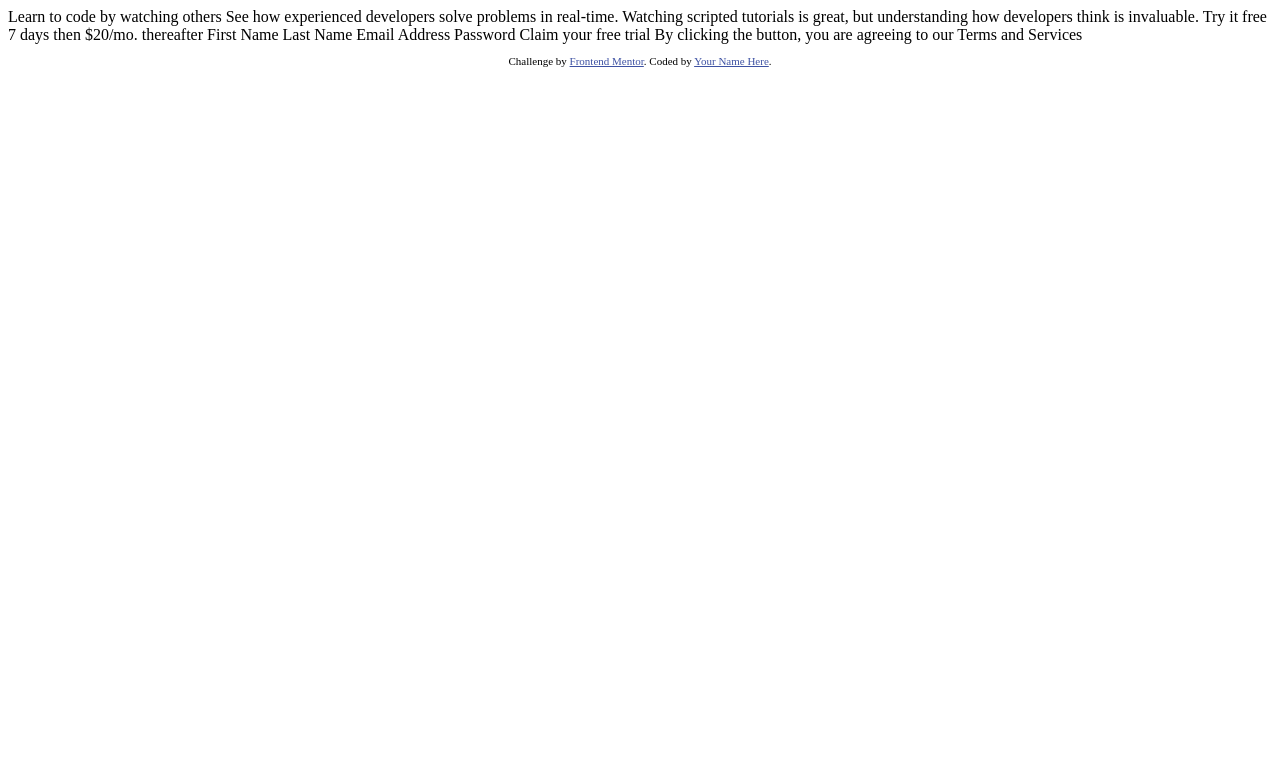
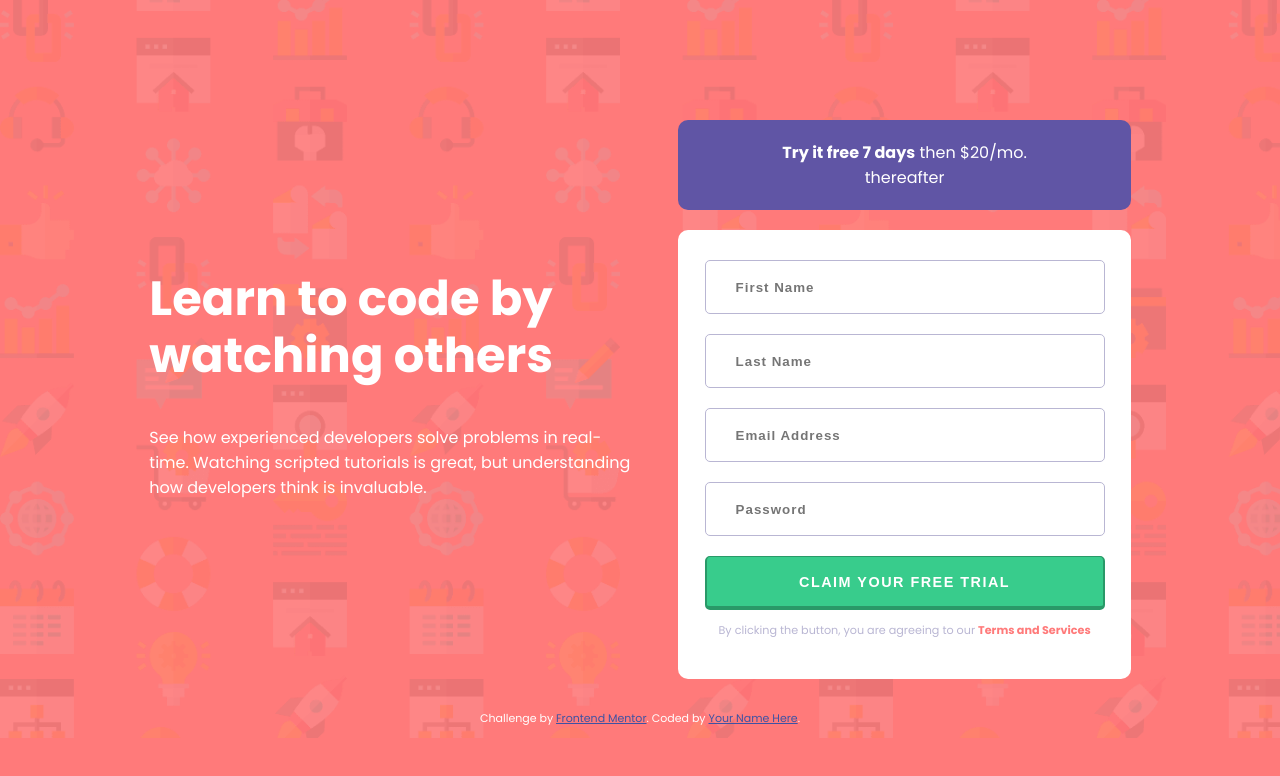
Before and after one commit to TiredQuan/intro-component-with-signup-form-master, a plain HTML site: page index.html in a window 1280 px wide. Drawn offline with Linux system fonts and the light colour scheme.

Commit message:
Finished

```diff
--- /dev/null
+++ b/dist/css/main.css
@@ -0,0 +1,232 @@
+*, *::before, *::after {
+  -webkit-box-sizing: border-box;
+          box-sizing: border-box;
+}
+
+body {
+  margin: 0;
+  font-family: 'Poppins', sans-serif;
+  color: white;
+  background: url(../../images/bg-intro-mobile.png);
+  background-color: #ff7a7a;
+  background-repeat: no-repeat;
+  background-size: cover;
+}
+
+@media screen and (min-width: 900px) {
+  body {
+    background: url(../../images/bg-intro-desktop.png);
+    background-color: #ff7a7a;
+    background-repeat: no-repeat;
+    background-size: cover;
+  }
+}
+
+@media screen and (min-width: 900px) {
+  #container {
+    margin: 120px 0 0 11.667vw;
+    display: -ms-grid;
+    display: grid;
+    -ms-grid-columns: 45% 55%;
+        grid-template-columns: 45% 55%;
+    -ms-grid-rows: 1fr;
+        grid-template-rows: 1fr;
+        grid-template-areas: "intro right";
+  }
+}
+
+#intro {
+  margin: 100px 8vw 60px 8vw;
+  text-align: center;
+}
+
+@media screen and (min-width: 900px) {
+  #intro {
+    text-align: left;
+    grid-area: "intro";
+    margin: 110px 20px 60px 0;
+  }
+}
+
+@media screen and (min-width: 900px) {
+  #right {
+    grid-area: "right";
+    margin-right: 10.069vw;
+  }
+}
+
+#offer {
+  background-color: #6055a5;
+  margin: 0 5.333vw;
+  font-size: 0.66667rem;
+  text-align: center;
+  padding: 20px;
+  border-radius: 10px;
+}
+
+@media screen and (min-width: 900px) {
+  #offer {
+    margin: 0 20px;
+  }
+}
+
+#offer h2 {
+  margin: 0 13.333vw;
+  font-weight: 400;
+}
+
+#offer h2 span {
+  font-weight: 700;
+}
+
+#form {
+  background-color: white;
+  margin: 20px 5.333vw;
+  display: -webkit-box;
+  display: -ms-flexbox;
+  display: flex;
+  -webkit-box-orient: vertical;
+  -webkit-box-direction: normal;
+      -ms-flex-direction: column;
+          flex-direction: column;
+  -webkit-box-align: center;
+      -ms-flex-align: center;
+          align-items: center;
+  -webkit-box-pack: center;
+      -ms-flex-pack: center;
+          justify-content: center;
+  padding-top: 20px;
+  border-radius: 10px;
+}
+
+@media screen and (min-width: 900px) {
+  #form {
+    margin: 20px 20px;
+  }
+}
+
+#form p {
+  color: #b9b6d3;
+  font-size: 0.7rem;
+  text-align: center;
+  margin: 16px 13.333vw;
+}
+
+#form p a {
+  color: #ff7a7a;
+  font-weight: 700;
+  text-decoration: none;
+}
+
+.same {
+  width: 74.133vw;
+  height: 54px;
+  margin: 10px 0;
+  border-radius: 5px;
+  font-weight: 700;
+}
+
+@media screen and (min-width: 900px) {
+  .same {
+    width: 31.250vw;
+  }
+}
+
+.input {
+  letter-spacing: 1px;
+  padding-left: 20px;
+  display: block;
+  border: 1px solid #b9b6d3;
+}
+
+@media screen and (min-width: 900px) {
+  .input {
+    padding-left: 30px;
+  }
+}
+
+.input:focus {
+  border: 2px solid black;
+  outline: none;
+}
+
+.cta {
+  background-color: #38cc8c;
+  color: white;
+  text-transform: uppercase;
+  letter-spacing: 1.5px;
+  font-size: 0.9rem;
+  border-top: 1px solid #299968;
+  border-right: 2px solid #299968;
+  border-left: 2px solid #299968;
+  border-bottom: 4px solid #299968;
+}
+
+.cta:hover {
+  background-color: #41eca2;
+}
+
+.cta:active {
+  border: none;
+}
+
+.form-control {
+  position: relative;
+}
+
+.form-control i {
+  color: black;
+  position: absolute;
+  font-size: 1.5rem;
+  top: 25px;
+  right: 15px;
+  visibility: hidden;
+}
+
+.form-control small {
+  width: 97%;
+  display: inline-block;
+  color: black;
+  bottom: -10px;
+  left: 0;
+  text-align: right;
+  font-weight: 600;
+  display: none;
+}
+
+.success input {
+  border: 2px solid #38cc8c;
+}
+
+.error input {
+  border: 2px solid #ff7a7a;
+}
+
+.success i.fa-check-circle {
+  color: #38cc8c;
+  visibility: visible;
+}
+
+.error i.fa-exclamation-circle {
+  color: #ff7a7a;
+  visibility: visible;
+}
+
+.error small {
+  color: #ff7a7a;
+  display: inline-block;
+}
+
+@media screen and (min-width: 900px) {
+  #intro h1 {
+    font-size: 3rem;
+    line-height: 1.2;
+  }
+  #offer h2 {
+    margin: 0 50px;
+  }
+  #form p {
+    margin: 2px 20px 40px 20px;
+  }
+}
+/*# sourceMappingURL=main.css.map */
--- /dev/null
+++ b/dist/scss/base/_reset.scss
@@ -0,0 +1,19 @@
+*, *::before, *::after {
+    box-sizing: border-box;
+}
+
+body {
+    margin: 0;
+    font-family: 'Poppins', sans-serif;
+    color: white;
+    background: url(../../images/bg-intro-mobile.png);
+    background-color: $red;
+    background-repeat: no-repeat;
+    background-size: cover;
+    @media screen and(min-width:$desktop){
+        background:url(../../images/bg-intro-desktop.png);
+        background-color: $red;
+        background-repeat: no-repeat;
+        background-size: cover;
+    }
+}
--- /dev/null
+++ b/dist/scss/main.scss
@@ -0,0 +1,168 @@
+@import 'abstracts/variables';
+@import 'abstracts/functions';
+@import 'abstracts/mixins';
+@import 'abstracts/placeholders';
+
+@import 'base/reset';
+@import 'base/typography';
+#container {
+    @media screen and(min-width:$desktop){
+        margin: 120px 0 0 11.667vw;
+        display: grid;
+        grid-template-columns: 45% 55%;
+        grid-template-rows: 1fr;
+        grid-template-areas:
+        "intro right";
+    }
+}
+#intro {
+    margin: 100px 8vw 60px 8vw;
+    text-align: center;
+    @media screen and(min-width:$desktop){
+        text-align: left;
+        grid-area: "intro";
+        margin: 110px 20px 60px 0;
+    }
+}
+#right {
+    @media screen and(min-width:$desktop){
+    grid-area: "right";
+    margin-right: 10.069vw;
+    }
+}
+#offer{
+    background-color: $blue;
+    margin: 0 5.333vw;
+    font-size: $font-size/1.5;
+    text-align: center;
+    padding: 20px;
+    border-radius: 10px;
+    @media screen and(min-width:$desktop){
+        margin: 0 20px;
+    }
+
+    h2{
+        margin: 0 13.333vw;
+        font-weight: map-get($weights, thin );
+        span{
+            font-weight: map-get($weights, bold );
+        }
+    }
+}
+
+#form{
+    background-color: white;
+    margin: 20px 5.333vw;
+    display: flex;
+    flex-direction: column;
+    align-items: center;
+    justify-content: center;
+    padding-top: 20px;
+    border-radius: 10px;
+    @media screen and(min-width:$desktop){
+    margin: 20px 20px;
+     }
+    p{
+        color: $grayish-blue;
+        font-size: $font-size*0.7;
+        text-align: center;
+        margin: 16px 13.333vw;
+        a {
+            color: $red;
+            font-weight: map-get($weights , bold );
+            text-decoration: none;
+        }
+    }
+}
+.same {
+    width: 74.133vw;
+    height: 54px;
+    margin: 10px 0;
+    border-radius: 5px;
+    font-weight: map-get($weights, bold );
+    @media screen and(min-width:$desktop){
+        width: 31.250vw;
+    }
+}
+
+.input {
+    letter-spacing: 1px;
+    padding-left: 20px;
+    display: block;
+    border: 1px solid $grayish-blue;
+    @media screen and(min-width:$desktop){
+        padding-left: 30px;
+    }
+}
+.input:focus {
+    border: 2px solid black;
+    outline: none;
+}
+.cta {
+    background-color: $green;
+    color: white;
+    text-transform: uppercase;
+    letter-spacing: 1.5px;
+    font-size: $font-size*0.9;
+    border-top: 1px solid hsl(154, 58%, 38%);
+    border-right: 2px solid hsl(154, 58%, 38%);
+    border-left: 2px solid hsl(154, 58%, 38%);
+    border-bottom: 4px solid hsl(154, 58%, 38%);
+}
+.cta:hover {
+    background-color: hsl(154, 82%, 59%);
+}
+.cta:active {
+    border: none;
+}
+.form-control {
+    position: relative;
+}
+.form-control i {
+    color: black;
+    position: absolute;
+    font-size: $font-size*1.5;
+    top: 25px;
+    right: 15px;
+    visibility: hidden;
+}
+.form-control small {
+    width: 97%;
+    display: inline-block;
+    color: black;
+    bottom: -10px;
+    left: 0;
+    text-align: right;
+    font-weight: map-get($weights, semi-bold );
+    display: none;
+}
+  .success  input{
+    border: 2px solid $green;
+}
+.error  input{
+    border: 2px solid $red;
+}
+.success i.fa-check-circle{
+    color: $green;
+    visibility: visible;
+}
+.error i.fa-exclamation-circle{
+    color: $red;
+    visibility: visible;
+}
+.error small {
+    color: $red;
+    display: inline-block;
+}
+@media screen and(min-width:$desktop){
+    #intro h1{
+        font-size: $font-size*3;
+        line-height: 1.2;
+    }
+    #offer h2 {
+        margin: 0 50px;
+    }
+    #form p {
+        margin: 2px 20px 40px 20px;
+}
+}
--- a/index.html
+++ b/index.html
@@ -3,8 +3,12 @@
 <head>
   <meta charset="UTF-8">
   <meta name="viewport" content="width=device-width, initial-scale=1.0"> <!-- displays site properly based on user's device -->
-
+  <script src="https://kit.fontawesome.com/8d43c58fe5.js" crossorigin="anonymous"></script>
   <link rel="icon" type="image/png" sizes="32x32" href="./images/favicon-32x32.png">
+  <link rel="stylesheet" href="dist/css/main.css">
+  <link rel="preconnect" href="https://fonts.googleapis.com">
+  <link rel="preconnect" href="https://fonts.gstatic.com" crossorigin>
+  <link href="https://fonts.googleapis.com/css2?family=Poppins:wght@400;500;600;700&display=swap" rel="stylesheet">
 
   <title>Frontend Mentor | Intro component with sign up form</title>
 
@@ -15,28 +19,60 @@
   </style>
 </head>
 <body>
+<main id="container">
 
-  Learn to code by watching others
+    <section id="intro">
+      <h1>Learn to code by watching others</h1>
 
-  See how experienced developers solve problems in real-time. Watching scripted tutorials is great,
-  but understanding how developers think is invaluable.
+      <p>
+        See how experienced developers solve problems in real-time. Watching scripted tutorials is great,
+        but understanding how developers think is invaluable.
+      </p>
+    </section>
 
-  Try it free 7 days then $20/mo. thereafter
+    <div id="right">
+      <section id="offer">
+        <h2><span>Try it free 7 days</span> then $20/mo. thereafter</h2>
+      </section>
 
-  First Name
-  Last Name
-  Email Address
-  Password
+      <form id="form">
+        <div class="form-control">
+          <input class="input same" type="text" name="" id="fname" placeholder="First Name">
+          <i class="fas fa-check-circle"></i>
+          <i class="fas fa-exclamation-circle"></i>
+          <small>Error</small>
+        </div>
+        <div class="form-control">
+          <input class="input same" type="text" name="" id="lname" placeholder="Last Name ">
+          <i class="fas fa-check-circle"></i>
+          <i class="fas fa-exclamation-circle"></i>
+          <small>Error</small>
+        </div>
+        <div class="form-control ">
+          <input class="input same" type="email" name="" id="email" placeholder="Email Address">
+          <i class="fas fa-check-circle"></i>
+          <i class="fas fa-exclamation-circle"></i>
+          <small>Error</small>
+        </div>
+        <div class="form-control">
+          <input class="input same" type="password" name="" id="password" placeholder="Password">
+          <i class="fas fa-check-circle"></i>
+          <i class="fas fa-exclamation-circle"></i>
+          <small>Error</small>
+        </div>
+        <button class="same cta">Claim your free trial </button>
+        <p>By clicking the button, you are agreeing to our <a href="#">Terms and Services</a></p>
 
-  Claim your free trial
+      </form>
+    </div>
 
-  By clicking the button, you are agreeing to our Terms and Services
-
+</main>
   <footer>
     <p class="attribution">
       Challenge by <a href="https://www.frontendmentor.io?ref=challenge" target="_blank">Frontend Mentor</a>.
       Coded by <a href="#">Your Name Here</a>.
     </p>
   </footer>
+  <script src="script.js"></script>
 </body>
 </html>
--- /dev/null
+++ b/script.js
@@ -0,0 +1,86 @@
+const form = document.getElementById('form');
+const fname= document.getElementById('fname');
+const lname = document.getElementById('lname');
+const email = document.getElementById('email');
+const password = document.getElementById('password');
+
+form.addEventListener('submit', e => {
+	e.preventDefault();
+
+	checkInputs();
+});
+
+function checkInputs() {
+	// trim to remove the whitespaces
+	const fnameValue = fname.value.trim();
+	const lnameValue = lname.value.trim();
+	const emailValue = email.value.trim();
+	const passwordValue = password.value.trim();
+
+	if(fnameValue === '') {
+		setErrorFor(fname, 'First name cannot be blank');
+	} else {
+		setSuccessFor(fname);
+	}
+	if(lnameValue === '') {
+		setErrorFor(lname, 'Last name cannot be blank');
+	} else {
+		setSuccessFor(lname);
+	}
+
+	if(emailValue === '') {
+		setErrorFor(email, 'Email cannot be blank');
+	} else if (!isEmail(emailValue)) {
+		setErrorFor(email, 'Not a valid email');
+	} else {
+		setSuccessFor(email);
+	}
+
+	if(passwordValue === '') {
+		setErrorFor(password, 'Password cannot be blank');
+	} else {
+		setSuccessFor(password);
+	}
+
+}
+
+function setErrorFor(input, message) {
+	const formControl = input.parentElement;
+	const small = formControl.querySelector('small');
+	formControl.className = 'form-control error';
+	small.innerText = message;
+}
+
+function setSuccessFor(input) {
+	const formControl = input.parentElement;
+	formControl.className = 'form-control success';
+}
+
+function isEmail(email) {
+	return /^(([^<>()\[\]\\.,;:\s@"]+(\.[^<>()\[\]\\.,;:\s@"]+)*)|(".+"))@((\[[0-9]{1,3}\.[0-9]{1,3}\.[0-9]{1,3}\.[0-9]{1,3}])|(([a-zA-Z\-0-9]+\.)+[a-zA-Z]{2,}))$/.test(email);
+}
+
+
+
+
+
+
+
+
+
+
+
+
+
+// SOCIAL PANEL JS
+const floating_btn = document.querySelector('.floating-btn');
+const close_btn = document.querySelector('.close-btn');
+const social_panel_container = document.querySelector('.social-panel-container');
+
+floating_btn.addEventListener('click', () => {
+	social_panel_container.classList.toggle('visible')
+});
+
+close_btn.addEventListener('click', () => {
+	social_panel_container.classList.remove('visible')
+});
```
Also changed, not shown: dist/scss/abstracts/_variables.scss (added, +45 -0 lines), dist/scss/abstracts/_functions.scss (added), dist/scss/abstracts/_mixins.scss (added), dist/scss/abstracts/_placeholders.scss (added), dist/scss/base/_typography.scss (added), 1 other file.
